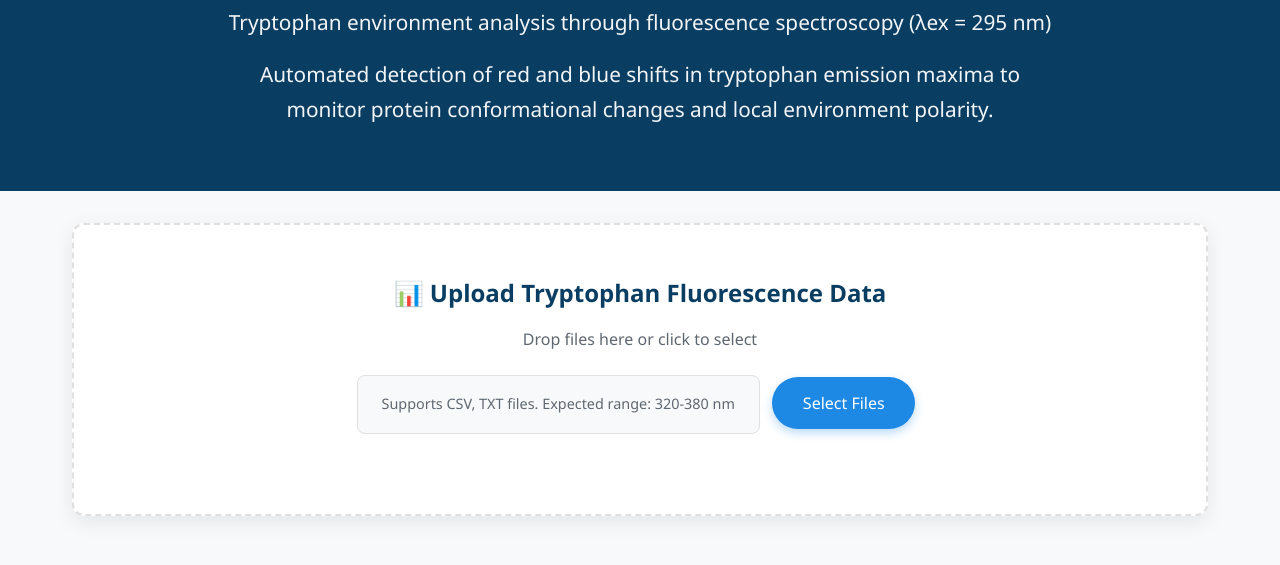
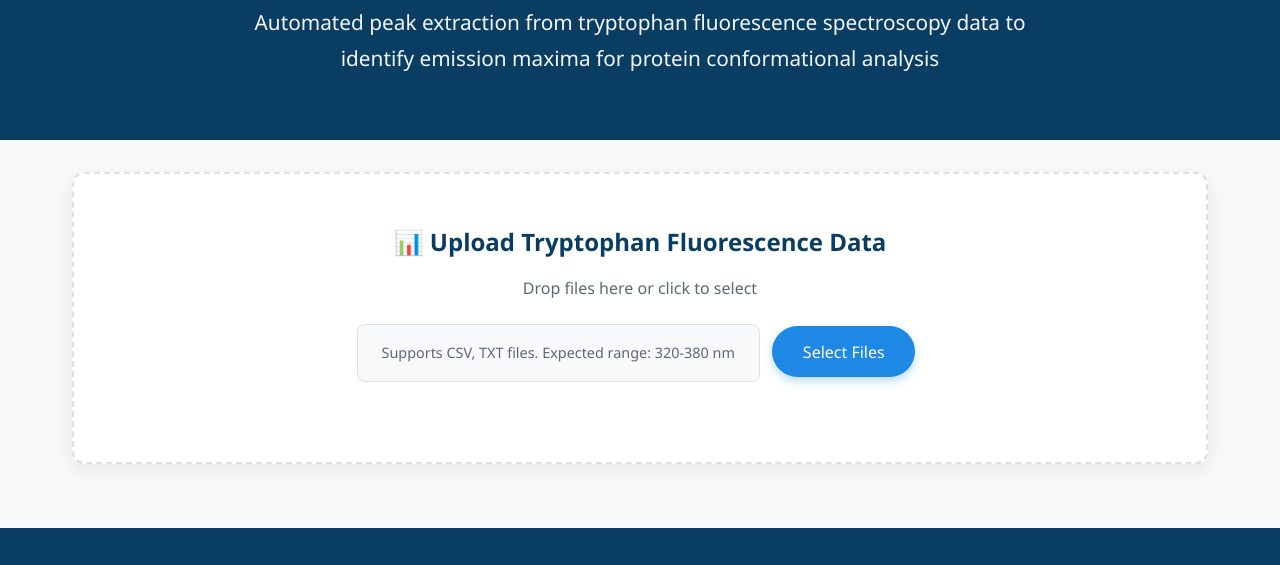
Before and after one commit to scarmali/trypenviron-tool, a plain HTML site: page index.html in a window 1280 px wide. Shown: the part 165-730 px from the top of the page. Drawn offline with Linux system fonts and the light colour scheme.

Commit message:
Update index.html

```diff
--- a/index.html
+++ b/index.html
@@ -457,9 +457,8 @@
     <header class="header">
         <div class="header-content">
             <h1>TrypEnviron</h1>
-            <p>Tryptophan environment analysis through fluorescence spectroscopy (λex = 295 nm)</p>
             <p class="header-description">
-                Automated detection of red and blue shifts in tryptophan emission maxima to monitor protein conformational changes and local environment polarity.
+                Automated peak extraction from tryptophan fluorescence spectroscopy data to identify emission maxima for protein conformational analysis
             </p>
         </div>
     </header>
```
